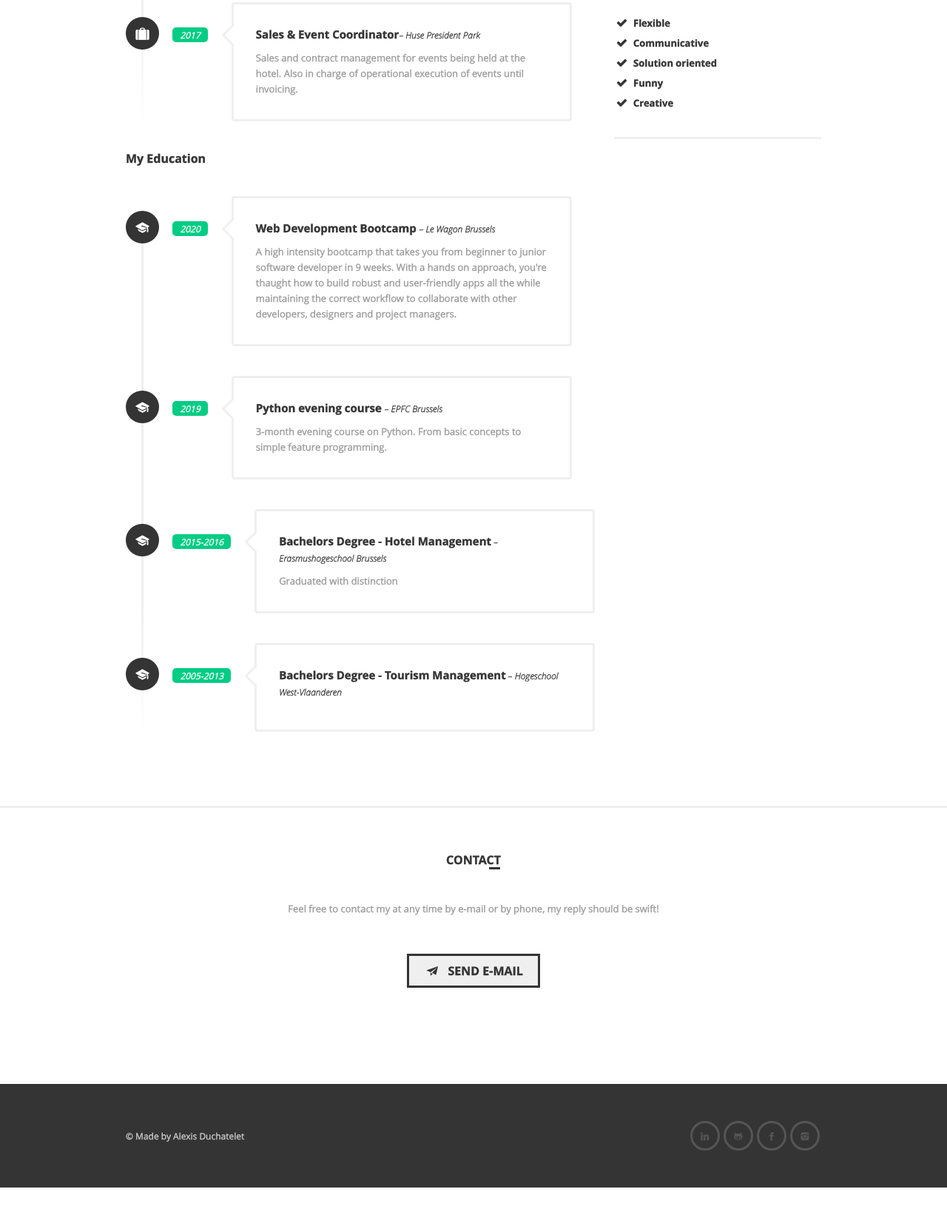
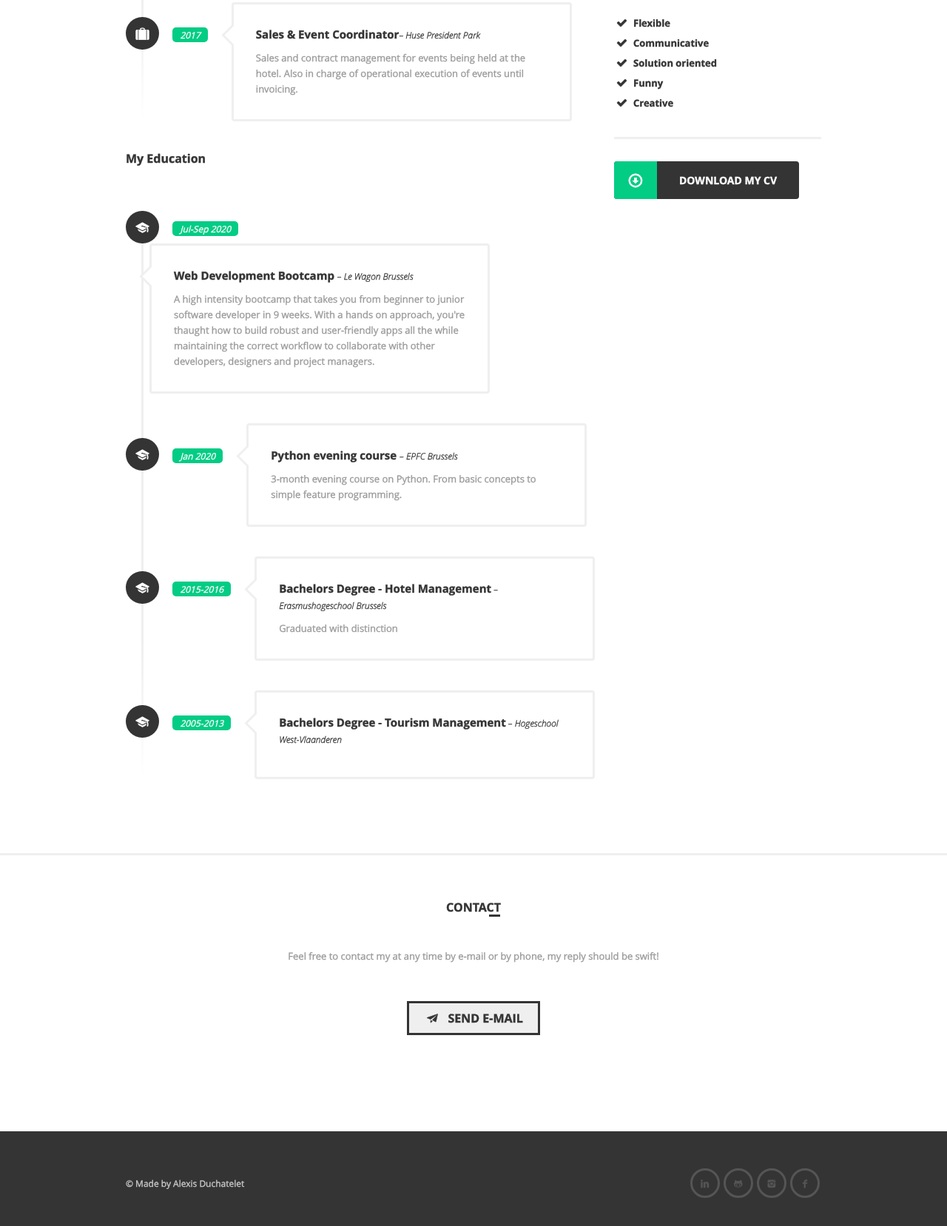
Before and after one commit to AlexisWhileCoding/profile, a website: page index.html in a window 1280 px wide. Shown: the part 1635-3292 px from the top of the page at 74% size. Before the commit the page ends 3240 px from the top, so only its background shows below. Drawn offline with Linux system fonts and the light colour scheme.

Commit message:
cv download button added

```diff
--- a/index.html
+++ b/index.html
@@ -94,14 +94,14 @@
 						<li><span>Date of birth</span> : 29/07/1991</li>
 						<li><span>Phone</span> : +32 478 59 26 37</li>
 						<li><span>Email</span> : alexis.duchatelet@gmail.com</li>
-						<li><span>Located in</span> : Brussels</li>
+            <li><span>Located in</span> : Brussels</li>
 						</ul>
 
 					</div>
 
 					<div class="aboutSocial">
 						<ul>
-              <li><a href="www.linkedin.com/in/alexis-duchatelet-21ba9070" target="_blank"><i class="icon-linkedin"></i></a></li>
+              <li><a href="https://www.linkedin.com/in/alexis-duchatelet-21ba9070" target="_blank"><i class="icon-linkedin"></i></a></li>
               <li><a href="https://github.com/AlexisWhileCoding" target="_blank"><i class="icon-github"></i></a></li>
               <li><a href="https://www.instagram.com/a_lexisd/" target="_blank"><i class="icon-instagram"></i></a></li>
               <li><a href="https://www.facebook.com/alexis.duchatelet/" target="_blank"><i class="icon-facebook"></i></a></li>
@@ -130,7 +130,7 @@
                 <div class="em clearfix">
                   <div class="dtIco">
                     <span class="ico"><i class="icon-suitcase"></i></span>
-                    <span class="date">August 2020</span>
+                    <span class="date">Jul-Sep 2020</span>
                   </div>
 
                   <div class="det">
@@ -171,7 +171,7 @@
 									<div class="ed clearfix">
 										<div class="dtIco">
 											<span class="ico"><i class="icon-graduation-cap"></i></span>
-											<span class="date">2020</span>
+											<span class="date">Jul-Sep 2020</span>
 										</div>
 
 										<div class="det">
@@ -183,7 +183,7 @@
                   <div class="ed clearfix">
 										<div class="dtIco">
 											<span class="ico"><i class="icon-graduation-cap"></i></span>
-											<span class="date">2019</span>
+											<span class="date">Jan 2020</span>
 										</div>
 
 										<div class="det">
@@ -419,6 +419,12 @@
 												<li><i class="icon-ok"></i>Creative</li>
 											</ul>
 
+                    </div>
+
+                    <div class="getCv">
+											<a href="files/Alexis Duchatelet.pdf" target="_blank"><i class="icon-down-circled"></i>
+											<h3>Download My CV</h3>
+											</a>
 										</div>
 								</div>
 					</div>
@@ -457,16 +463,18 @@
 
 														<div class="eight columns">
 
-															<p>© Made by Alexis Duchatelet</p>
+                              <p>© Made by Alexis Duchatelet</p>
+
 														</div>
 
 
 															<div class="eight columns ">
 														<ul class="socialsFooter">
-															<li><a href="#"><i class="icon-linkedin"></i></a></li>
-                              <li><a href="#"><i class="icon-github"></i></a></li>
-                              <li><a href="#"><i class="icon-facebook"></i></a></li>
-															<li><a href="#"><i class="icon-instagram"></i></a></li>
+
+                              <li><a href="https://www.linkedin.com/in/alexis-duchatelet-21ba9070" target="_blank"><i class="icon-linkedin"></i></a></li>
+                              <li><a href="https://github.com/AlexisWhileCoding" target="_blank"><i class="icon-github"></i></a></li>
+                              <li><a href="https://www.instagram.com/a_lexisd/" target="_blank"><i class="icon-instagram"></i></a></li>
+                              <li><a href="https://www.facebook.com/alexis.duchatelet/" target="_blank"><i class="icon-facebook"></i></a></li>
 
 
 														</ul>
```
